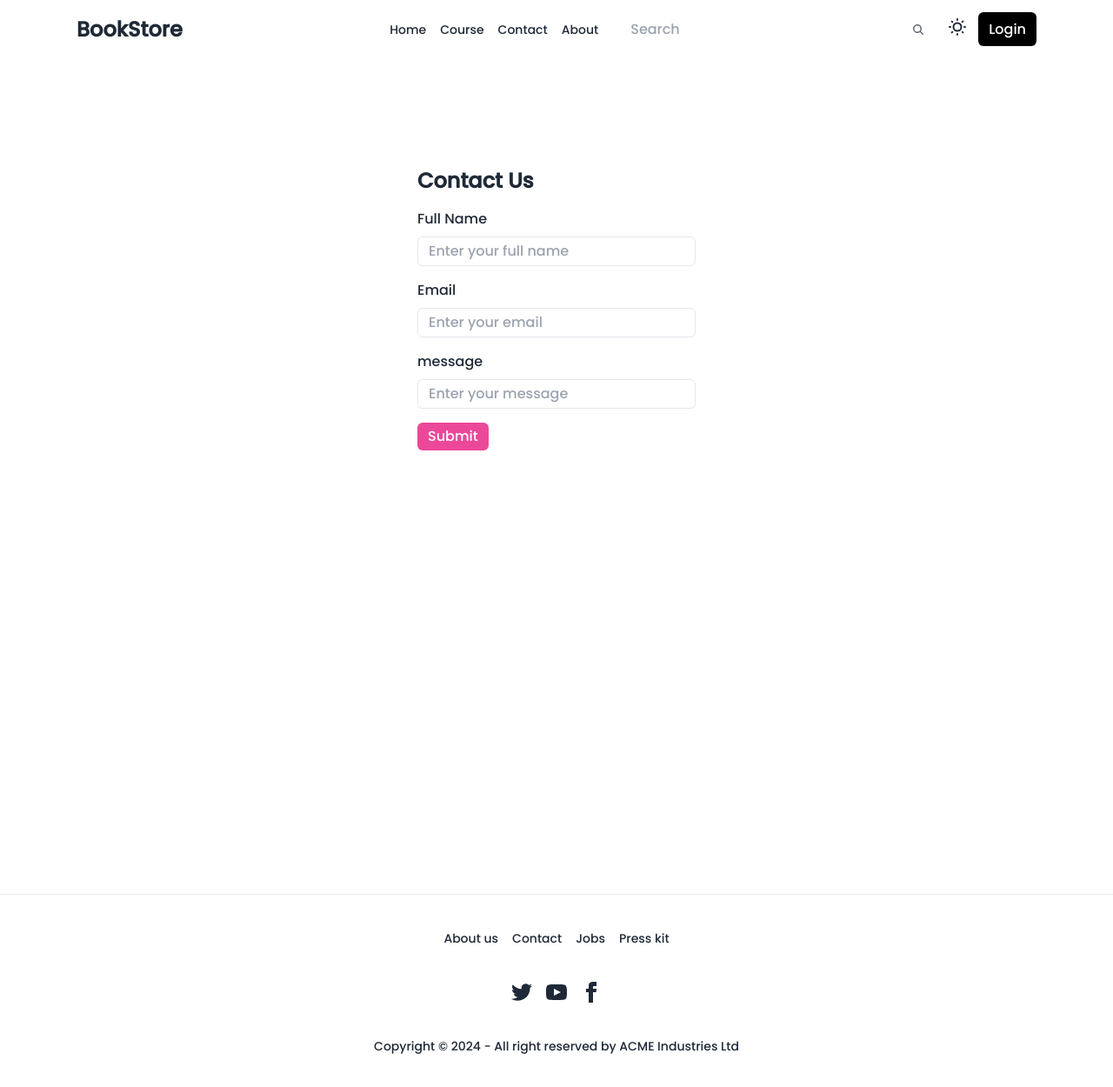
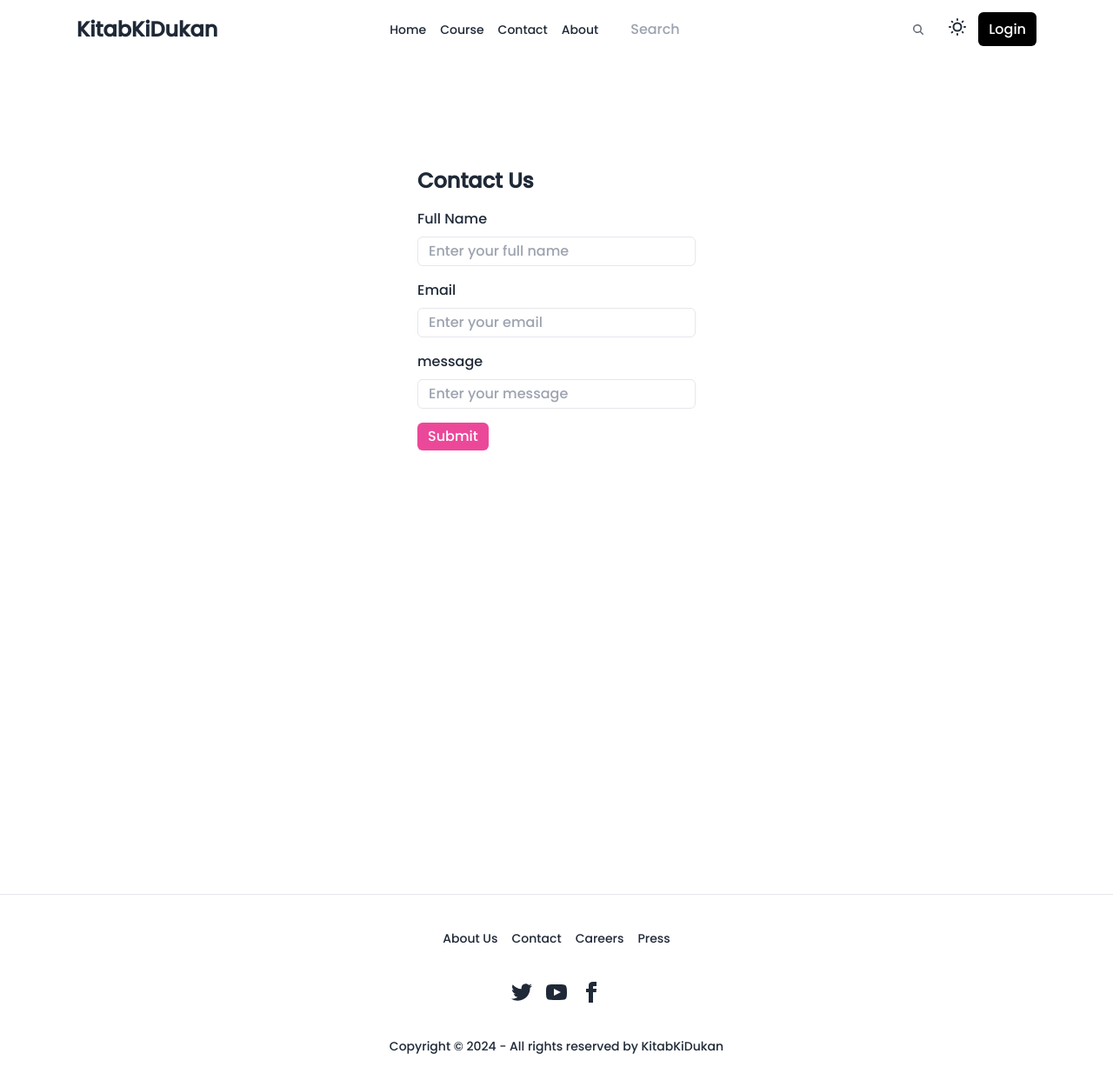
Before and after one commit to TarunPatidar04/BookStore, a React (Vite) app in the folder Frontend/: page /contact in a window 1280 px wide. Shown: the top 1250 px of the page at 87% size. Built offline with nearby package versions, Linux system fonts and the light colour scheme.

Commit message:
fix the design

```diff
--- a/Frontend/index.html
+++ b/Frontend/index.html
@@ -4,7 +4,7 @@
     <meta charset="UTF-8" />
     <link rel="icon" type="image/svg+xml" href="/Banner.jpg" />
     <meta name="viewport" content="width=device-width, initial-scale=1.0" />
-    <title>BookStore</title>
+    <title>KitabKiDukan</title>
   </head>
   <body>
     <div id="root"></div>
--- a/Frontend/src/components/Banner.jsx
+++ b/Frontend/src/components/Banner.jsx
@@ -8,14 +8,14 @@ const Banner = () => {
         <div className="md:w-1/2 w-full mt-12 md:mt-32 order-2 md:order-1">
           <div className="space-y-12">
             <h1 className="text-4xl font-bold">
-              Hello, welcome here to learn something{" "}
-              <span className="text-pink-500">new everyday !!!</span>
+            "Hello, welcome to
+              <span className="text-pink-500"> KitabKiDukan"!!!</span>
             </h1>
             <p className="text-xl ">
-              Lorem ipsum dolor sit amet consectetur adipisicing elit. Commodi,
-              enim accusamus aliquid tempore eligendi labore distinctio neque
-              voluptatem harum consectetur error quas! Pariatur, voluptatum
-              quis?
+            Discover a world of knowledge and adventure at KitabKiDukan. We
+              offer a vast collection of books across various genres to ignite
+              your imagination and broaden your horizons. Start your literary
+              journey with us today!
             </p>
             <label className="input input-bordered flex items-center gap-2 dark:bg-slate-900 dark:text-white">
               <svg
--- a/Frontend/src/components/Cards.jsx
+++ b/Frontend/src/components/Cards.jsx
@@ -6,7 +6,7 @@ const Cards = ({ item }) => {
       <div className="mt-4 my-3 dark:bg-slate-900 dark:text-white">
         <div className="card w-80 ml-7 p-3 bg-base-100 shadow-xl hover:scale-105 duration-200 dark:bg-slate-900 dark:text-white">
           <figure>
-            <img src={item.image} alt="image" />
+            <img src={item.image} alt="image" className="h-96"/>
           </figure>
           <div className="card-body">
             <h2 className="card-title">
--- a/Frontend/src/components/Course.jsx
+++ b/Frontend/src/components/Course.jsx
@@ -21,16 +21,14 @@ const Course = () => {
       <div className="max-w-screen-2xl container mx-auto md:px-20 px-4">
         <div className="mt-28 items-center  justify-center text-center">
           <h1 className="text-2xl  md:text-4xl">
-            We're deligathed to have you{" "}
-            <span className="text-pink-500">Here : &#41; </span>
+          Welcome to our courses library! <br />
+            <span className="text-pink-500"> Explore and enrich your knowledge &#41; </span>
           </h1>
           <p className="mt-12 ">
-            Lorem ipsum dolor sit amet consectetur adipisicing elit. Delectus
-            consectetur pariatur debitis necessitatibus esse accusamus iste,
-            quis aliquam culpa vitae suscipit laudantium tenetur iure temporibus
-            numquam ex ipsam? Cum, quod. Lorem, ipsum dolor sit amet consectetur
-            adipisicing elit. Explicabo magnam, soluta dolor modi debitis
-            numquam voluptatem earum fugiat esse nostrum?
+          Dive into our vast collection of books covering various topics and genres. Whether you're
+          interested in expanding your skills, exploring new hobbies, or delving into captivating
+          stories, we have something for everyone. Start your journey today and unlock the door to
+          endless learning possibilities.
           </p>
           <Link to="/">
             <button className="bg-pink-500 text-white px-4 py-2 rounded-md hover:bg-pink-700 duration-300 mt-6 cursor-pointer">
--- a/Frontend/src/components/Footer.jsx
+++ b/Frontend/src/components/Footer.jsx
@@ -7,10 +7,10 @@ const Footer = () => {
         <hr />
         <footer className="footer footer-center p-10  text-base-content rounded">
           <nav className="grid grid-flow-col gap-4">
-            <a className="link link-hover">About us</a>
+            <a className="link link-hover">About Us</a>
             <a className="link link-hover">Contact</a>
-            <a className="link link-hover">Jobs</a>
-            <a className="link link-hover">Press kit</a>
+            <a className="link link-hover">Careers</a>
+            <a className="link link-hover">Press</a>
           </nav>
           <nav>
             <div className="grid grid-flow-col gap-4">
@@ -50,7 +50,7 @@ const Footer = () => {
             </div>
           </nav>
           <aside>
-            <p>Copyright © 2024 - All right reserved by ACME Industries Ltd</p>
+            <p>Copyright © 2024 - All rights reserved by KitabKiDukan</p>
           </aside>
         </footer>
       </div>
--- a/Frontend/src/components/FreeBook.jsx
+++ b/Frontend/src/components/FreeBook.jsx
@@ -63,9 +63,10 @@ const FreeBook = () => {
         <div>
           <h1 className="text-xl font-bold pb-2">Free Offered Courses</h1>
           <p className="pb-3">
-            Lorem ipsum dolor sit amet consectetur, adipisicing elit. Ab
-            voluptas deleniti cumque expedita? Doloribus commodi maxime
-            consequatur. Possimus hic blanditiis laboriosam accusantium.
+            Explore our selection of free courses designed to help you gain new
+            skills and knowledge. Whether you're looking to enhance your career
+            or simply learn something new, our free offerings provide a valuable
+            opportunity to expand your horizons.{" "}
           </p>
         </div>
         <div>
--- a/Frontend/src/components/Navbar.jsx
+++ b/Frontend/src/components/Navbar.jsx
@@ -90,7 +90,7 @@ const Navbar = () => {
                 {navItems}
               </ul>
             </div>
-            <a className="text-2xl font-bold cursor-pointer">BookStore</a>
+            <a className="text-2xl font-bold cursor-pointer">KitabKiDukan</a>
           </div>
           <div className="navbar-end space-x-3">
             <div className="navbar-center hidden lg:flex">
```
